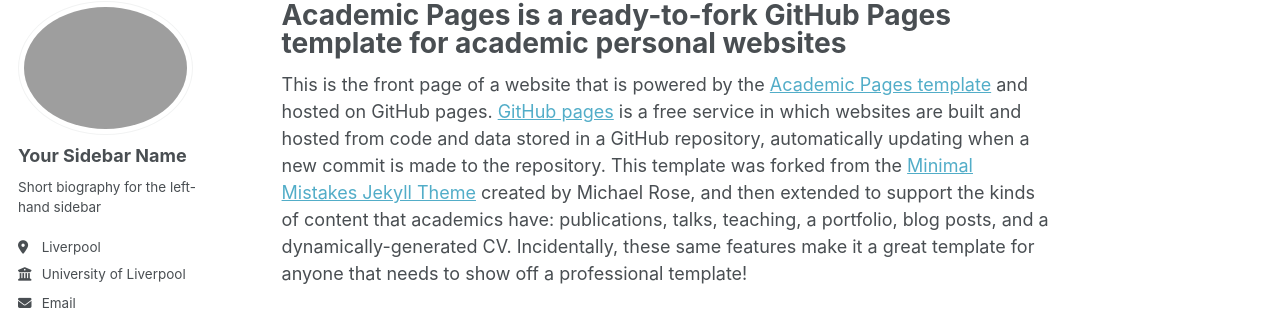
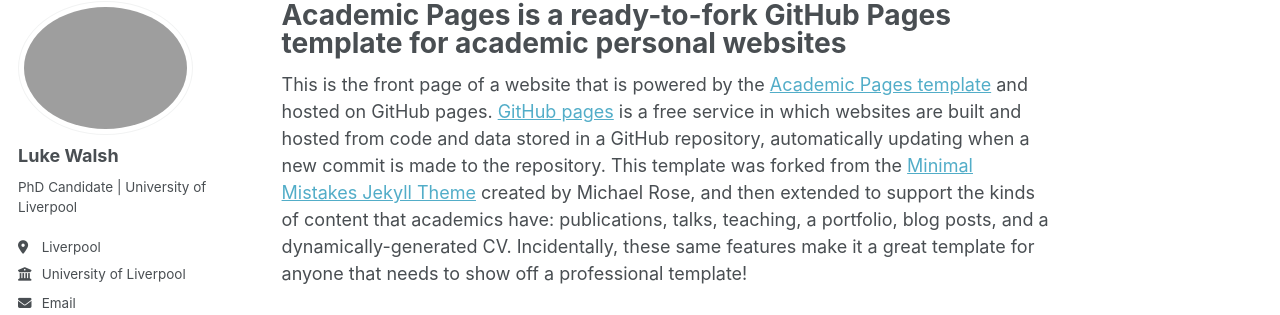
Before and after one commit to LukeWalsh308/LukeWalsh308.github.io, a Jekyll site: the page built from _pages/about.md, in a window 1280 px wide. Shown: the part 98-413 px from the top of the page. Built offline with Jekyll 4.4.1, drawn with Linux system fonts in a browser that asks for light colours; a script that is not in the unit is left out.

Commit message:
Update _config.yml

```diff
--- a/_config.yml
+++ b/_config.yml
@@ -23,9 +23,9 @@ repository               : "https://LukeWalsh308.github.io"
 author:
   # Biographic information
   avatar           : "profile.png"
-  name             : "Your Sidebar Name"
+  name             : "Luke Walsh"
   pronouns         : # example: "He/Him"
-  bio              : "Short biography for the left-hand sidebar"
+  bio              : "PhD Candidate | University of Liverpool"
   location         : "Liverpool"
   employer         : "University of Liverpool"
   uri              : # URL
```
